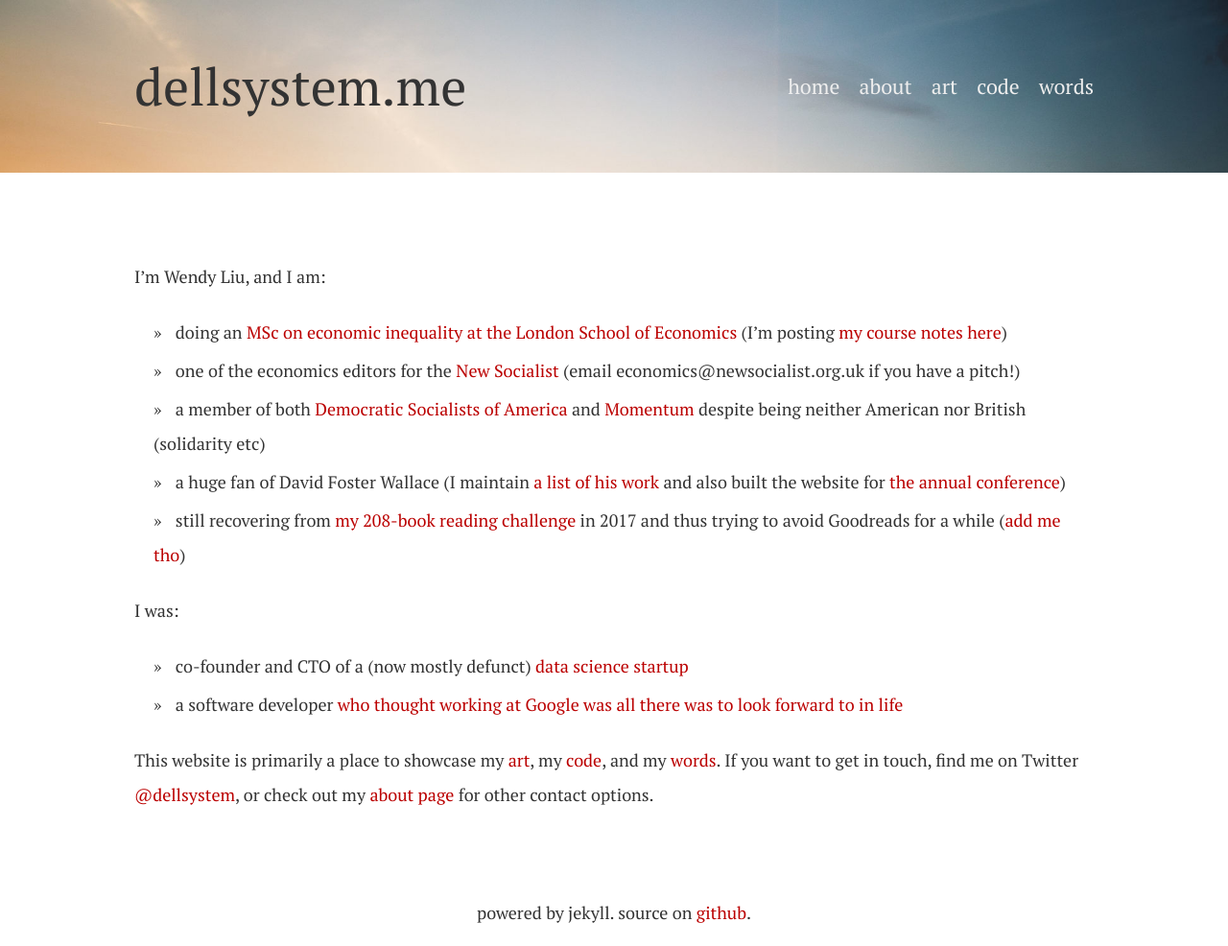
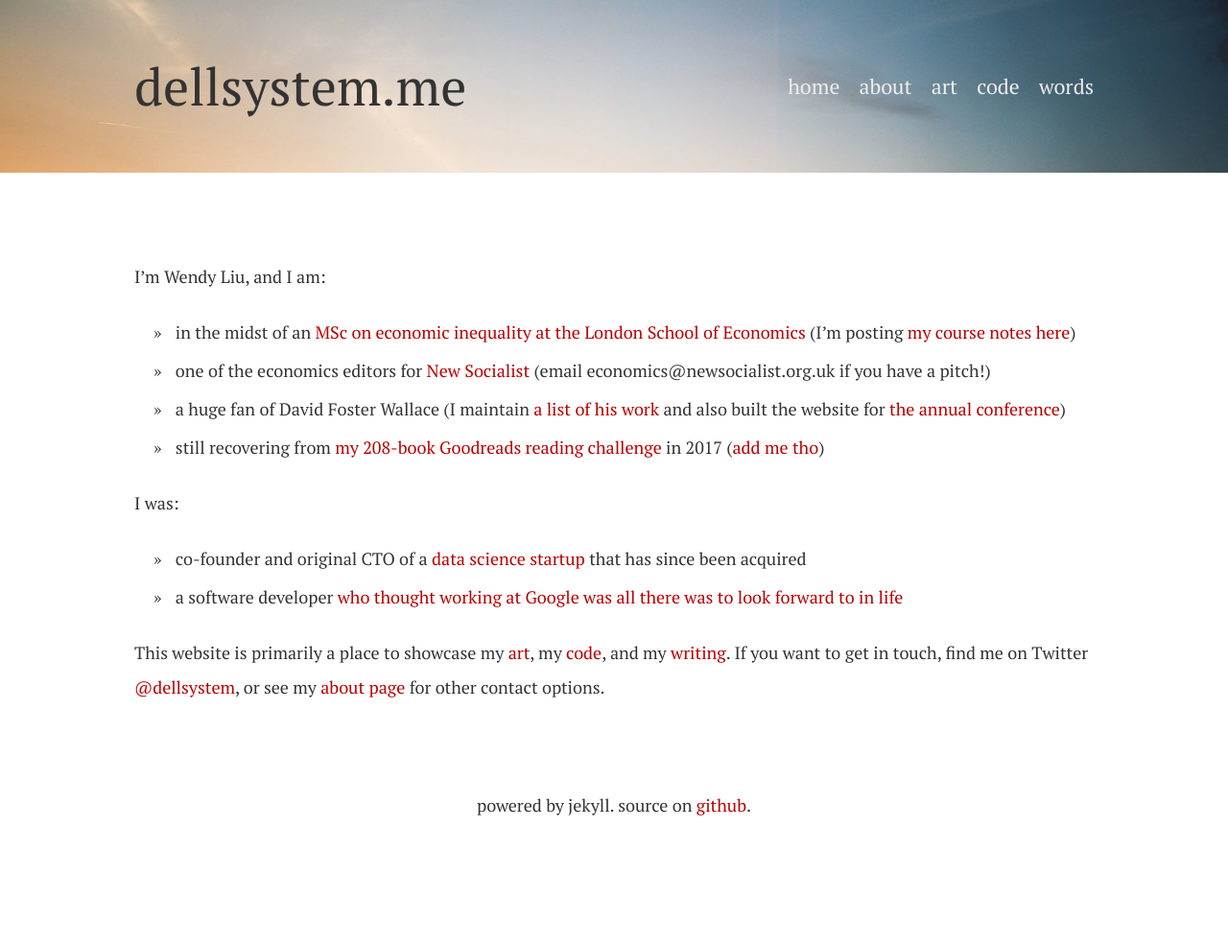
Before and after one commit to dellsystem/dellsystem.github.io, a Jekyll site: the page built from index.md, in a window 1280 px wide. Shown: the whole page at 96% size. Built offline with Jekyll 4.4.1, drawn with Linux system fonts in a browser that asks for light colours; after the commit the page ends 900 px from its top, so only the background shows below that.

Commit message:
Update copy on homepage

```diff
--- a/index.md
+++ b/index.md
@@ -4,27 +4,24 @@ layout: default
 
 I'm Wendy Liu, and I am:
 
-* doing an [MSc on economic inequality at the London School of Economics][lse]
+* in the midst of an [MSc on economic inequality at the London School of Economics][lse]
   (I'm posting [my course notes here](/words#course))
-* one of the economics editors for the [New Socialist][ns] (email
+* one of the economics editors for [New Socialist][ns] (email
   economics@newsocialist.org.uk if you have a pitch!)
-* a member of both [Democratic Socialists of America](http://www.dsausa.org/)
-  and [Momentum](http://www.peoplesmomentum.com/) despite being neither
-  American nor British (solidarity etc)
 * a huge fan of David Foster Wallace (I maintain [a list of his work](/dfw) and
   also built the website for [the annual conference][dfwconf])
-* still recovering from [my 208-book reading challenge](http://dellsystem.me/posts/a-year-of-200-books) in 2017
-  and thus trying to avoid Goodreads for a while ([add me tho][Goodreads])
+* still recovering from [my 208-book Goodreads reading challenge](http://dellsystem.me/posts/a-year-of-200-books) in 2017 ([add me tho][Goodreads])
 
 I was:
 
-* co-founder and CTO of a (now mostly defunct) [data science startup][Macromeasures]
+* co-founder and original CTO of a [data science startup][Macromeasures] that
+  has since been acquired
 * a software developer [who thought working at Google was all there was to look
   forward to in life][story]
 
 This website is primarily a place to showcase my [art](/art), my [code](/code),
-and my [words](/words). If you want to get in touch, find me on Twitter
-[@dellsystem](https://twitter.com/dellsystem), or check out my [about
+and my [writing](/words). If you want to get in touch, find me on Twitter
+[@dellsystem](https://twitter.com/dellsystem), or see my [about
 page](/about) for other contact options.
 
 [Macromeasures]: http://macromeasures.com
```
